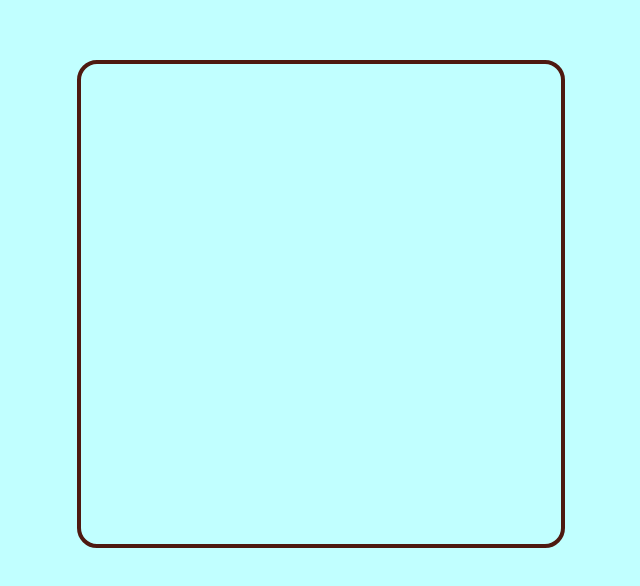
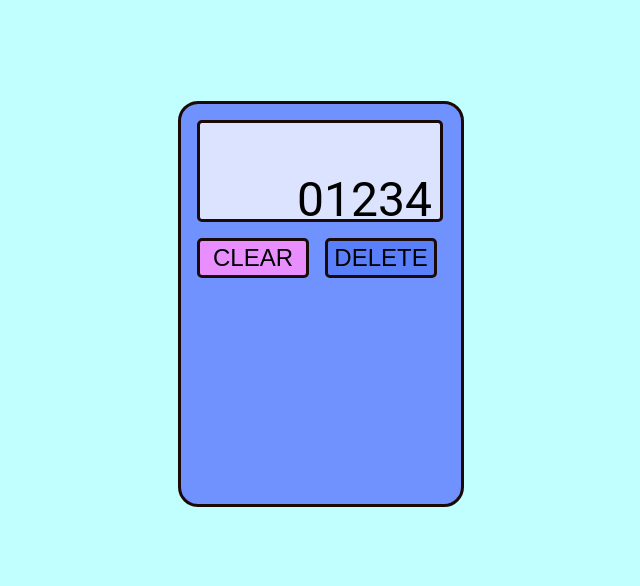
Before and after one commit to julian-s-official/calculator, a plain HTML site: page index.html in a window 1280 px wide. Shown: the part 104-690 px from the top of the page, without its empty margins (319-959 px from the left). Drawn offline with Linux system fonts and the light colour scheme.

Commit message:
Add display, clear and delete

```diff
--- a/index.html
+++ b/index.html
@@ -10,7 +10,15 @@
 
 <body>
 
-  <div id="calculator"></div>
+  <div id="calculator">
+    <div id="display">
+      <p id="displaytext">01234</p>
+    </div>
+    <div id="cleardelete">
+      <button id="clear">CLEAR</button>
+      <button id="delete">DELETE</button>
+    </div>
+  </div>
 
 </body>
 
--- a/style.css
+++ b/style.css
@@ -9,12 +9,64 @@ body {
 
 #calculator {
 	display: flex;
-	border-radius: 5px;
 	flex-direction: column;
+	height: 50vh;
+	width: 35vh;
 	border-style: solid;
 	border-radius: 20px;
-	border-color: rgb(78, 25, 16);
-	border-width: 4px;
-	height: 60vh;
-	width: 60vh;
+	border-color: rgb(26, 9, 6);
+	border-width: 3px;
+	background-color: rgb(112, 146, 255);
 }
+
+#display {
+	border-style: solid;
+	display: flex;
+	align-items: flex-start;
+	justify-content: flex-end;
+	height: 12vh;
+	width: 30vh;
+	border-radius: 5px;
+	border-width: 3px;
+	border-color: rgb(26, 9, 6);
+	background-color: rgb(220, 227, 255);
+	margin: 2vh 2vh 0vh 2vh;
+}
+
+#displaytext {
+	font-size: 3em;
+	margin-right: 1vh;
+	margin-top: 6vh;
+}
+
+#cleardelete {
+	display: flex;
+	justify-content: space-between;
+	height: 5vh;
+	width: 30vh;
+	border-radius: 5px;
+	border-width: 3px;
+	border-color: rgb(26, 9, 6);
+	margin: 2vh;
+
+}
+
+#clear {
+	width: 14vh;
+	border-style: solid;
+	border-radius: 5px;
+	border-width: 3px;
+	border-color: rgb(26, 9, 6);
+	font-size: 1.5em;
+	background-color:rgb(232, 142, 255)
+}
+
+#delete {
+	width: 14vh;
+	border-style: solid;
+	border-radius: 5px;
+	border-width: 3px;
+	border-color: rgb(26, 9, 6);
+	font-size: 1.5em;
+	background-color: rgb(90, 127, 250);
+}
```
